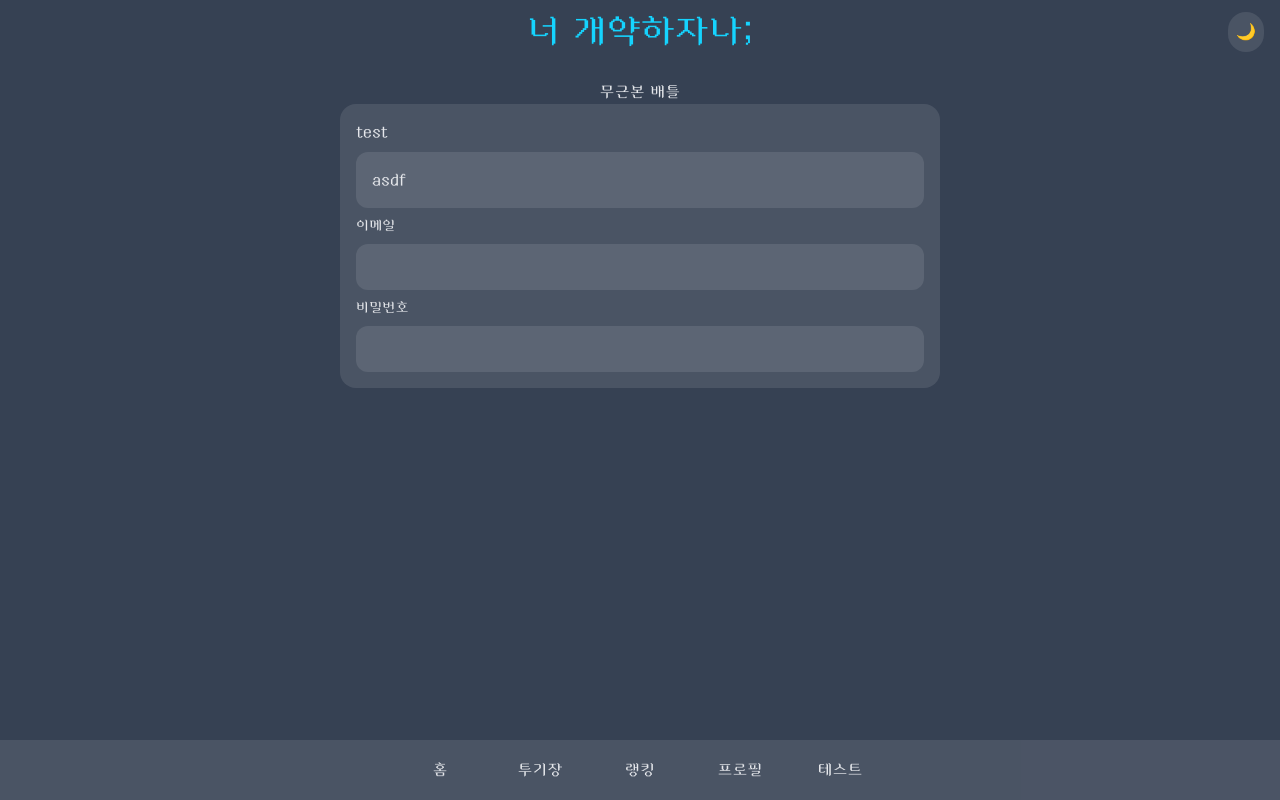
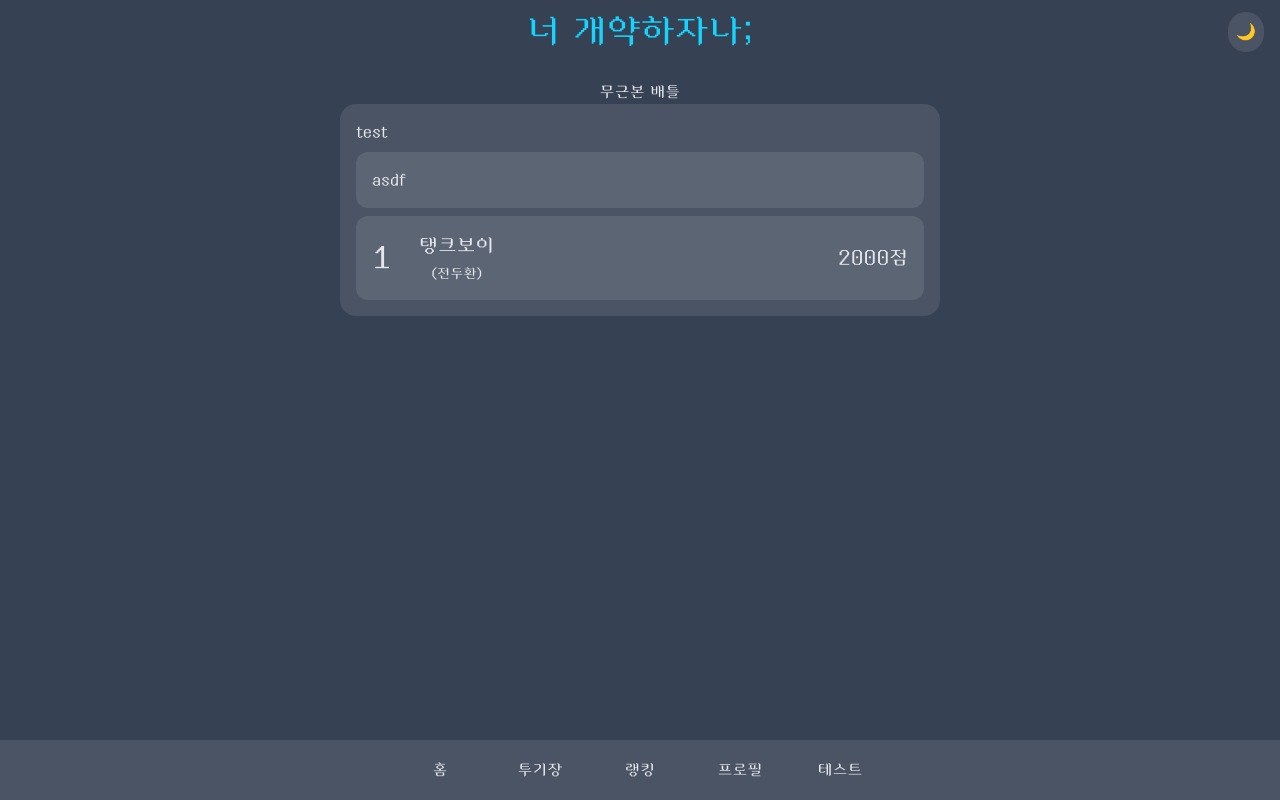
Before and after one commit to s00ngle/nobase-battle, a Next.js app in the folder frontend/nobasebattle/: page / in a window 1280 px wide. Built offline with nearby package versions, Linux system fonts and the light colour scheme; a web font is replaced by a local one.

Commit message:
#S12P31B206-53-feat: RankingItems 컴포넌트 개발완료

```diff
--- a/frontend/nobasebattle/app/page.tsx
+++ b/frontend/nobasebattle/app/page.tsx
@@ -1,4 +1,5 @@
-import InputBox from '@/components/common/InputBox'
+
+import RankingItems from '@/components/ranking/RankingItem'
 import { hover, transparentForm } from '@/styles/form'
 
 export default function Home() {
@@ -10,8 +11,7 @@ export default function Home() {
       >
         <div>test</div>
         <div className={`p-4 rounded-xl ${transparentForm} ${hover}`}>asdf</div>
-        <InputBox label='이메일'/>
-        <InputBox label='비밀번호'/>
+        <RankingItems rank={1} characterName='탱크보이' username='전두환' eloScore={2000}/>
       </div>
     </>
   )
--- /dev/null
+++ b/frontend/nobasebattle/components/ranking/RankingItem.tsx
@@ -0,0 +1,34 @@
+import { hover, transparentForm } from "@/styles/form";
+
+interface RankingItemsProps {
+  rank: number;
+  characterName: string;
+  username?: string;
+  eloScore: number;
+}
+
+const RankingItems = ({
+  rank,
+  characterName,
+  username,
+  eloScore,
+}: RankingItemsProps) => {
+  return (
+    <div
+      className={`flex justify-between px-4 py-4 rounded-xl ${transparentForm} ${hover}`}
+    >
+      <div className="flex gap-7 items-center">
+        <span className="text-3xl">{rank}</span>
+        <div className="flex flex-col gap-1 items-center">
+          <span className="text-xl">{characterName}</span>
+          <span className="text-sm">({username})</span>
+        </div>
+      </div>
+      <div className="flex flex-col justify-center items-end gap-1">
+        <span className="text-xl">{eloScore}점</span>
+      </div>
+    </div>
+  );
+};
+
+export default RankingItems;
```
